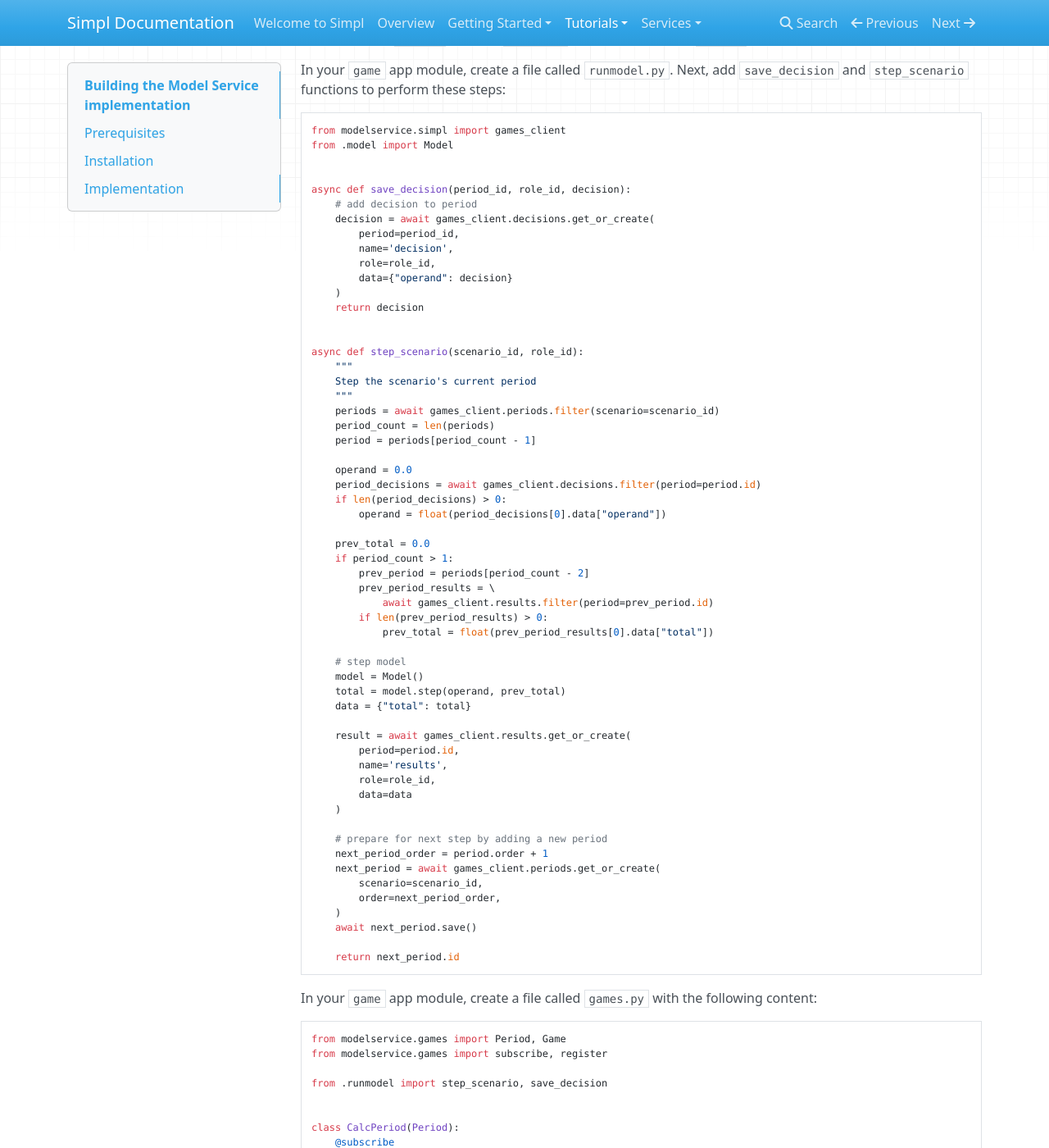
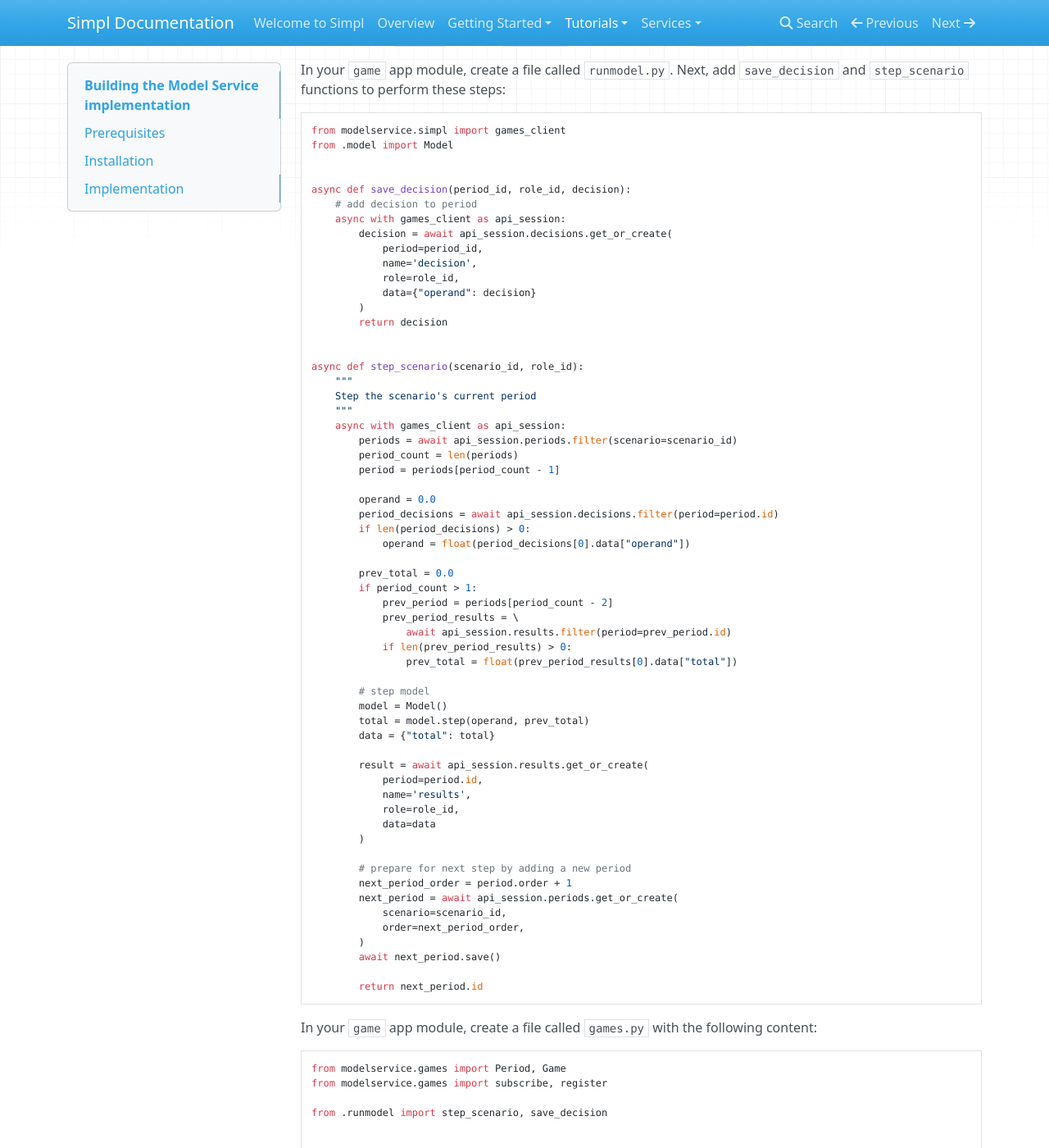
Before and after one commit to janeeisenstein/simpl-docs, an MkDocs documentation site: the page built from docs/tutorial/modelservice.md, in a window 1280 px wide and 1400 px high, scrolled down 6389 px. Shown: the whole window at 82% size. Built offline with MkDocs 1.6.1, drawn with Linux system fonts in a browser that asks for light colours; nearby versions of some CDN libraries; old or Windows-style settings are respelled for this version of MkDocs.

Commit message:
Use async with games_client as api_session:

````diff
--- a/docs/tutorial/modelservice.md
+++ b/docs/tutorial/modelservice.md
@@ -352,57 +352,59 @@ from .model import Model
 
 async def save_decision(period_id, role_id, decision):
     # add decision to period
-    decision = await games_client.decisions.get_or_create(
-        period=period_id,
-        name='decision',
-        role=role_id,
-        data={"operand": decision}
-    )
-    return decision
+    async with games_client as api_session:
+        decision = await api_session.decisions.get_or_create(
+            period=period_id,
+            name='decision',
+            role=role_id,
+            data={"operand": decision}
+        )
+        return decision
 
 
 async def step_scenario(scenario_id, role_id):
     """
     Step the scenario's current period
     """
-    periods = await games_client.periods.filter(scenario=scenario_id)
-    period_count = len(periods)
-    period = periods[period_count - 1]
+    async with games_client as api_session:
+        periods = await api_session.periods.filter(scenario=scenario_id)
+        period_count = len(periods)
+        period = periods[period_count - 1]
 
-    operand = 0.0
-    period_decisions = await games_client.decisions.filter(period=period.id)
-    if len(period_decisions) > 0:
-        operand = float(period_decisions[0].data["operand"])
+        operand = 0.0
+        period_decisions = await api_session.decisions.filter(period=period.id)
+        if len(period_decisions) > 0:
+            operand = float(period_decisions[0].data["operand"])
 
-    prev_total = 0.0
-    if period_count > 1:
-        prev_period = periods[period_count - 2]
-        prev_period_results = \
-            await games_client.results.filter(period=prev_period.id)
-        if len(prev_period_results) > 0:
-            prev_total = float(prev_period_results[0].data["total"])
+        prev_total = 0.0
+        if period_count > 1:
+            prev_period = periods[period_count - 2]
+            prev_period_results = \
+                await api_session.results.filter(period=prev_period.id)
+            if len(prev_period_results) > 0:
+                prev_total = float(prev_period_results[0].data["total"])
 
-    # step model
-    model = Model()
-    total = model.step(operand, prev_total)
-    data = {"total": total}
+        # step model
+        model = Model()
+        total = model.step(operand, prev_total)
+        data = {"total": total}
 
-    result = await games_client.results.get_or_create(
-        period=period.id,
-        name='results',
-        role=role_id,
-        data=data
-    )
+        result = await api_session.results.get_or_create(
+            period=period.id,
+            name='results',
+            role=role_id,
+            data=data
+        )
 
-    # prepare for next step by adding a new period
-    next_period_order = period.order + 1
-    next_period = await games_client.periods.get_or_create(
-        scenario=scenario_id,
-        order=next_period_order,
-    )
-    await next_period.save()
+        # prepare for next step by adding a new period
+        next_period_order = period.order + 1
+        next_period = await api_session.periods.get_or_create(
+            scenario=scenario_id,
+            order=next_period_order,
+        )
+        await next_period.save()
 
-    return next_period.id
+        return next_period.id
 ```
 
 
````
Also changed, not shown: docs/services/modelservice/simpl.md (+7 -5 lines).
